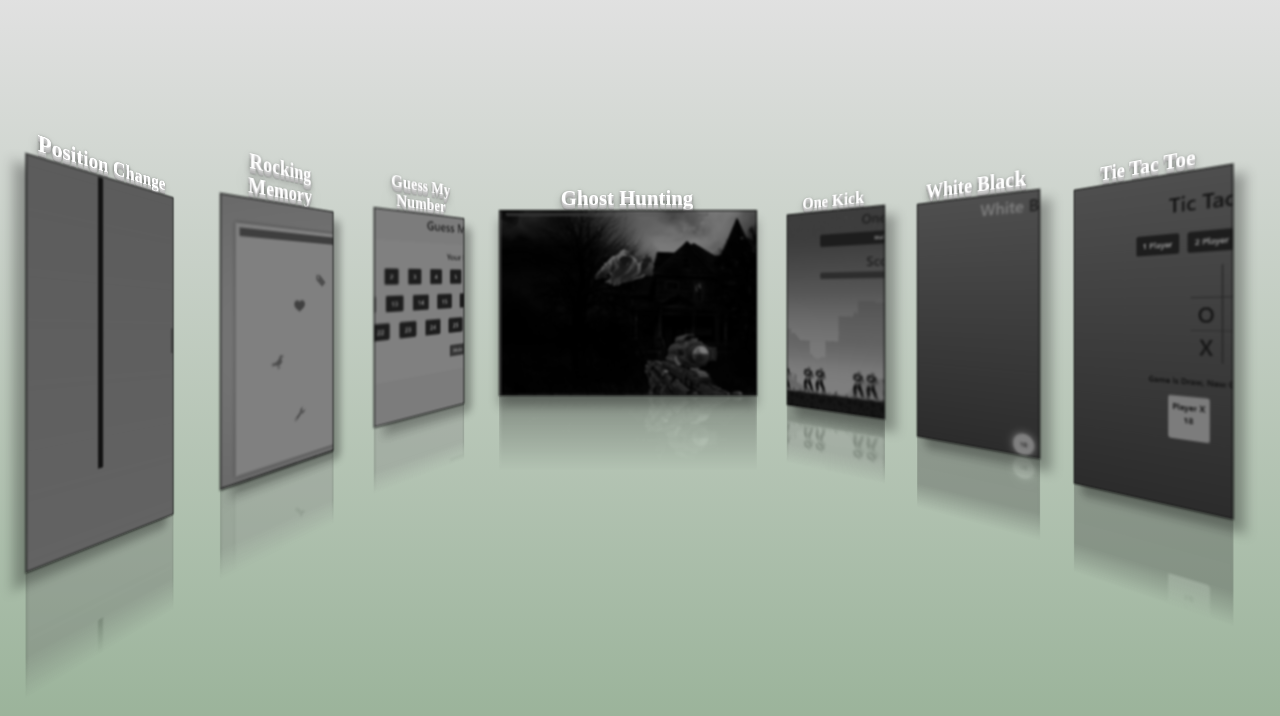
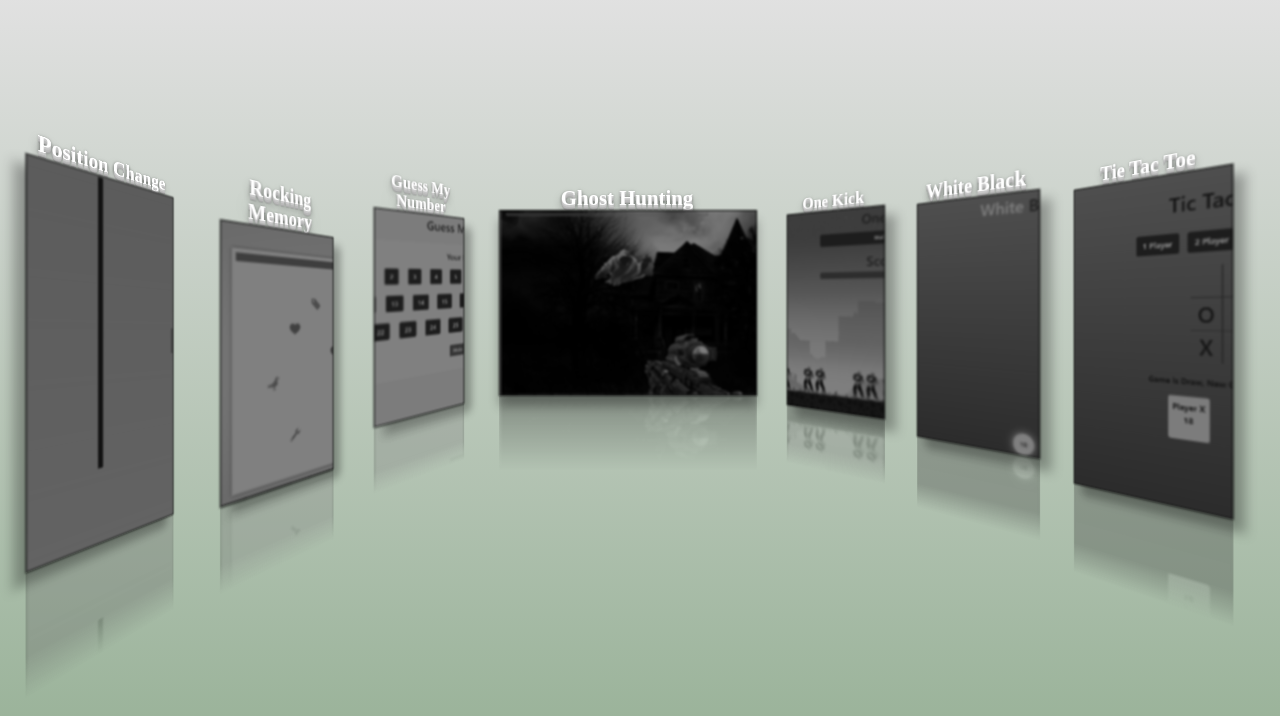
Before and after one commit to rajeshwar229/games, a plain HTML site: page index.html in a window 1280 px wide. Drawn offline with Linux system fonts and the light colour scheme.

Commit message:
Update style.css

```diff
--- a/css/style.css
+++ b/css/style.css
@@ -56,8 +56,8 @@ div#rockingMemory{
     height: 25%;
 }
 div#rockingMemory{
-	height: 33%;
-    margin-top: 12.3%;
+	height: 32%;
+    margin-top: 14.3%;
     width: 10%;
 }
 div#oneKick{
```
